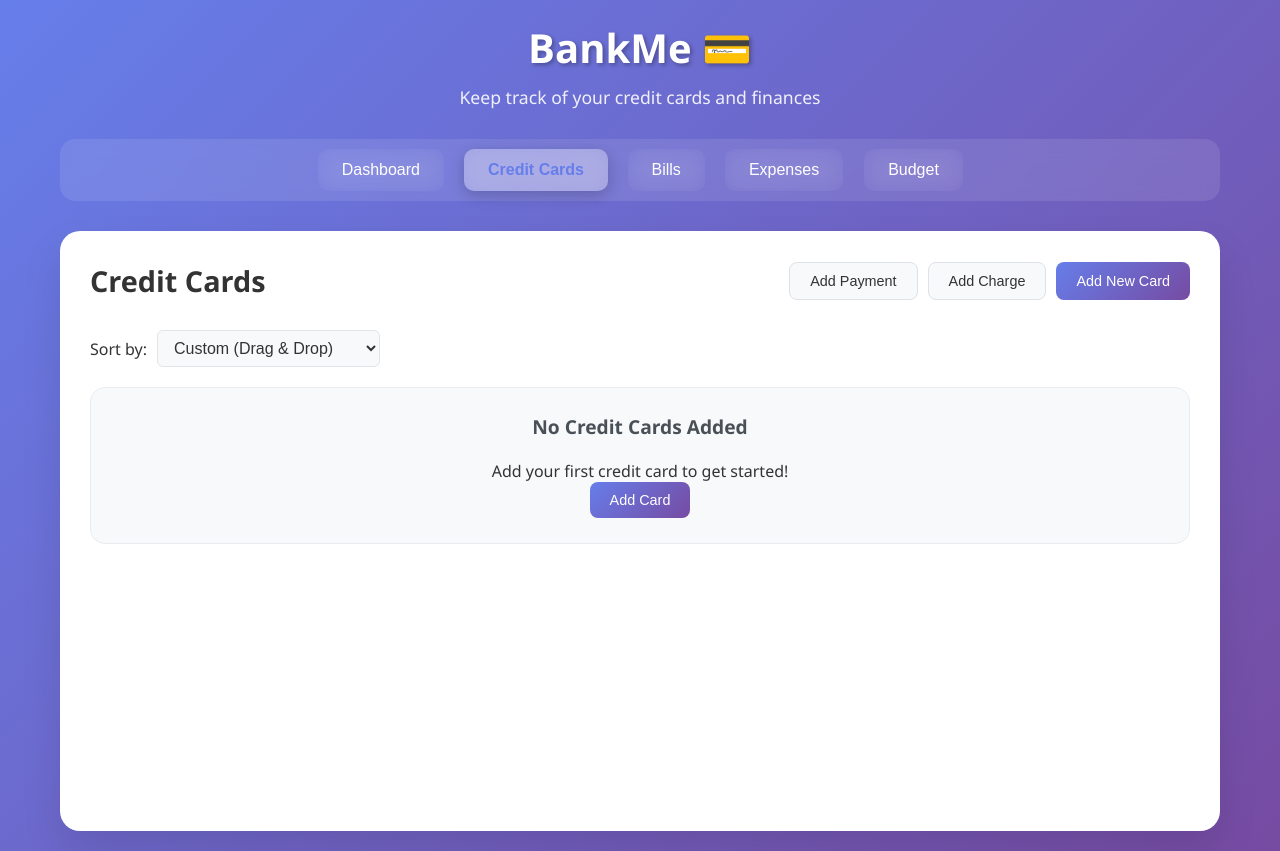
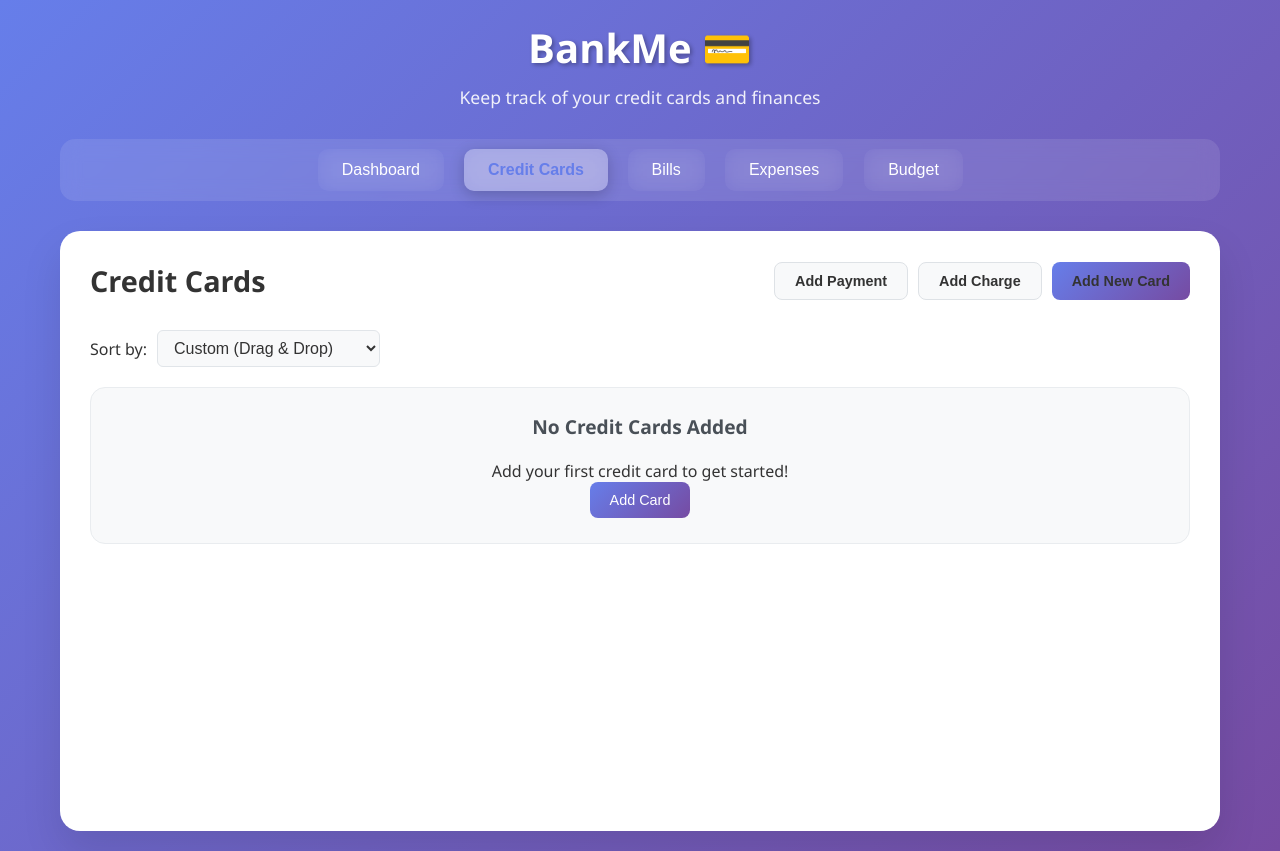
Before and after one commit to elizabethvilloria/BankMe, a website: page public/index.html in a window 1280 px wide. Both pictures are taken after a click on the button "Credit Cards". Drawn offline with nearby package versions, Linux system fonts and the light colour scheme; no server answers.

Commit message:
FIX: Make Edit/Pay/Charge button text visible on credit card actions

```diff
--- a/public/styles.css
+++ b/public/styles.css
@@ -1283,3 +1283,9 @@ body {
     background: #ff3742;
     transform: scale(1.1);
 }
+
+/* Ensure card action button text is visible */
+.card-actions .btn {
+  color: #333 !important;
+  font-weight: 600;
+}
```
